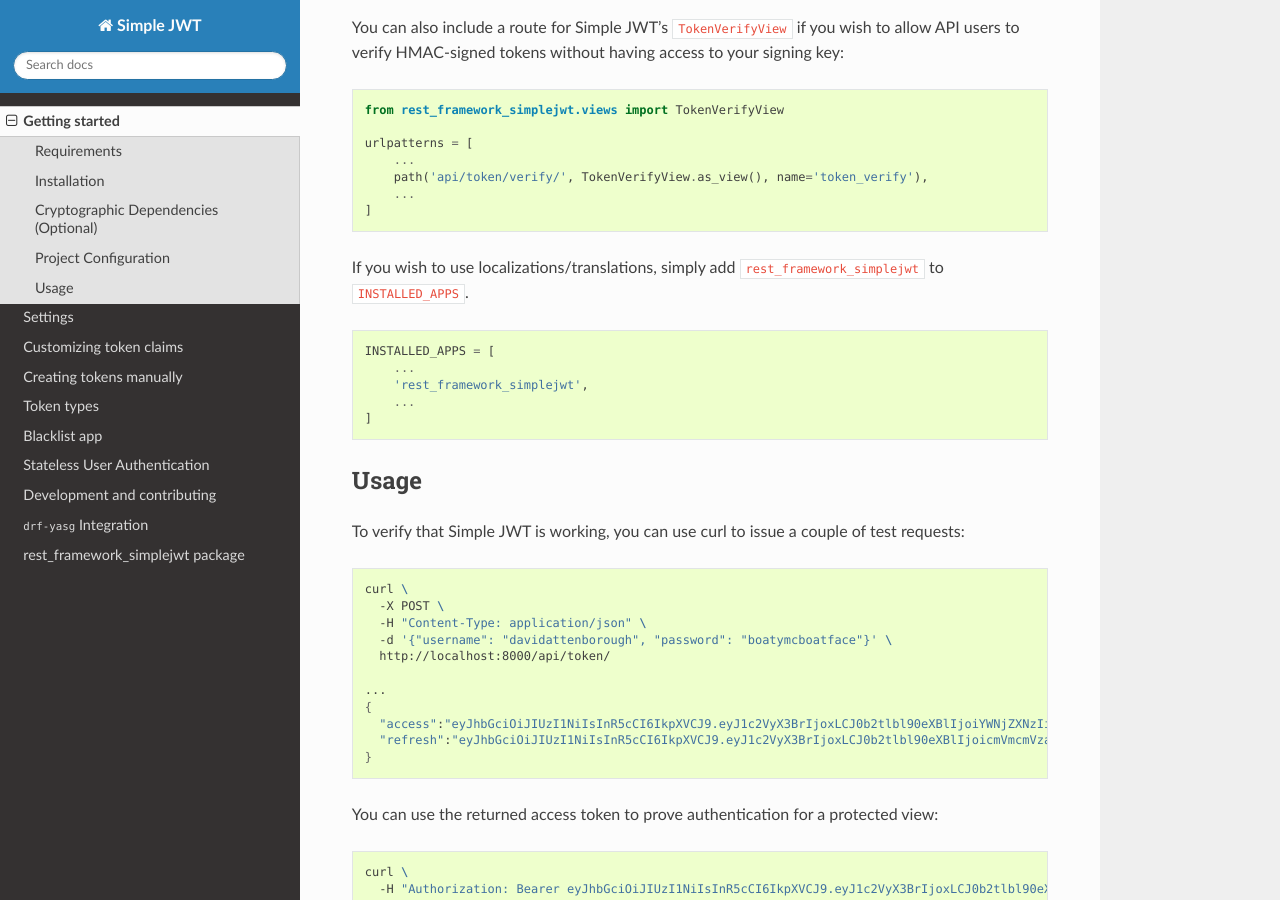
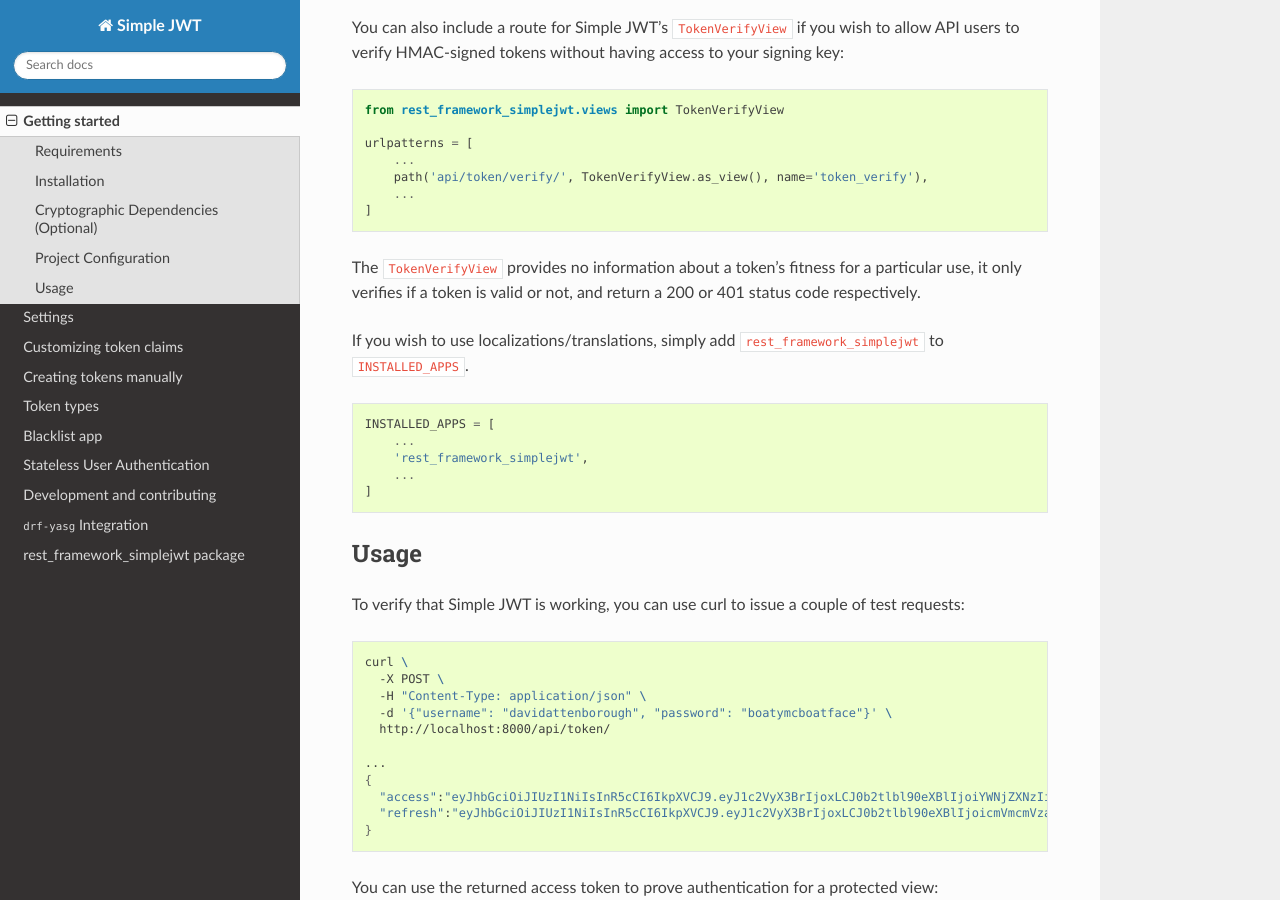
Before and after one commit to jazzband/djangorestframework-simplejwt, a Sphinx documentation site: the page built from docs/getting_started.rst, in a window 1280 px wide and 900 px high, scrolled down 1504 px. Built offline with Sphinx 7.4.7 and the Read the Docs theme 3.1.0, drawn with Linux system fonts in a browser that asks for light colours; the version number could not be read and is left out.

Commit message:
Added additional explanation for TokenVerifyView (#833)
Signed-off-by: amirreza <amir.rsf1380@gmail.com>

```diff
--- a/docs/getting_started.rst
+++ b/docs/getting_started.rst
@@ -92,6 +92,9 @@ signing key:
       ...
   ]
 
+The ``TokenVerifyView`` provides no information about a token's fitness for a particular use,
+it only verifies if a token is valid or not, and return a 200 or 401 status code respectively.
+
 If you wish to use localizations/translations, simply add
 ``rest_framework_simplejwt`` to ``INSTALLED_APPS``.
 
```
